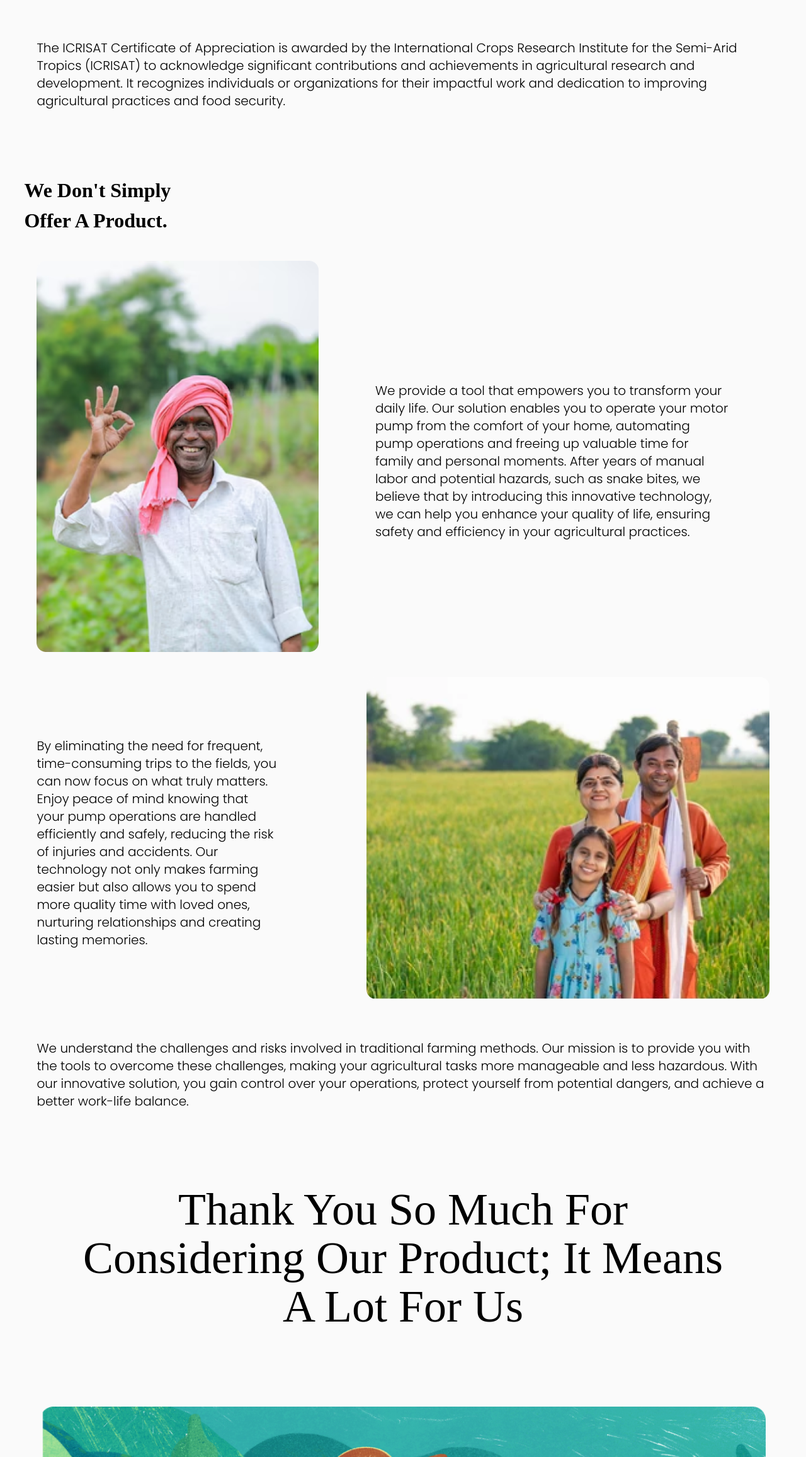
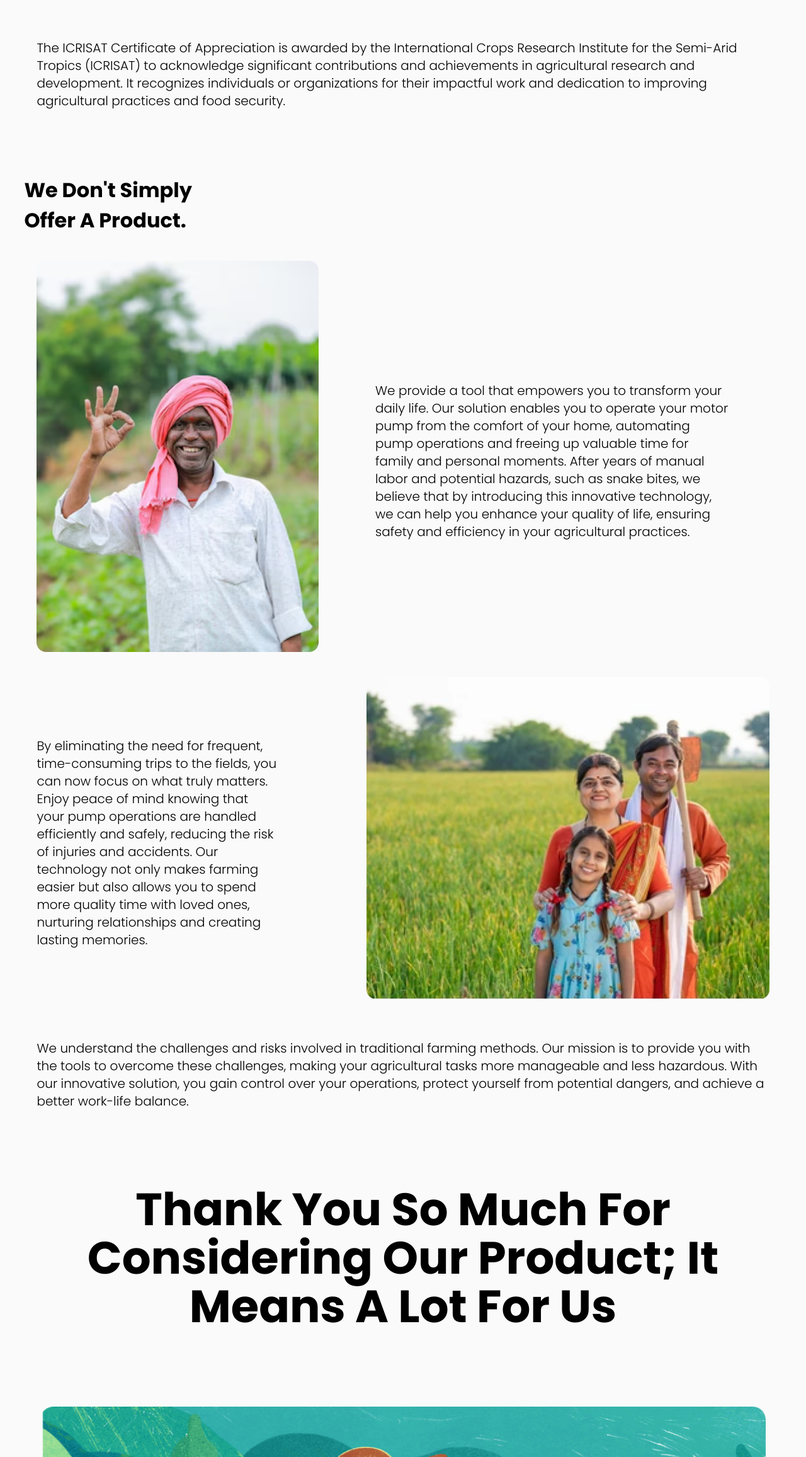
Before and after one commit to itsmechaithanya/Agromate, a React (Vite) app: page / in a window 1280 px wide. Shown: the part 6221-8534 px from the top of the page at 63% size. Built offline with nearby package versions, Linux system fonts and the light colour scheme.

Commit message:
first commit

```diff
--- a/src/Components/Homee.jsx
+++ b/src/Components/Homee.jsx
@@ -162,7 +162,7 @@ function Homee() {
       </div>
 
       <div className='px-5 mt-[3vh] w-1/2 lg:px-[3vw] lg:mt-[13vh]'>
-        <h1 className='font-bold text-[1.9vh] font-[Futura-Bold] lg:text-[2.5vw] lg:w-1/2 capitalize'>We don't simply offer a product.</h1>
+        <h1 className='font-bold text-[1.9vh] lg:text-[2.5vw] lg:w-1/2 capitalize'>We don't simply offer a product.</h1>
       </div>
       <div className='lg:flex lg:px-[3vw]'>
         <div className='px-5 mt-[5vh] lg:w-1/2'>
@@ -184,7 +184,7 @@ function Homee() {
         <p className='font-light lg:px-[3vw] lg:mt-[8vh] lg:text-xl '>We understand the challenges and risks involved in traditional farming methods. Our mission is to provide you with the tools to overcome these challenges, making your agricultural tasks more manageable and less hazardous. With our innovative solution, you gain control over your operations, protect yourself from potential dangers, and achieve a better work-life balance.</p>
       </div>
       <div className='px-8 my-[10vh] text-center lg:px-[10vw] lg:py-[5vh] '>
-        <h1 className='font-[Futura-Bold] text-4xl capitalize lg:text-7xl lg:leading-[6vw]'>Thank you so much for considering our product; it means a lot for us</h1>
+        <h1 className='font-bold text-4xl capitalize lg:text-7xl lg:leading-[6vw]'>Thank you so much for considering our product; it means a lot for us</h1>
       </div>
       <div className='flex justify-center mt-[3vh]'>
         <img className='w-[90vw]' src={Last} alt="" />
```
